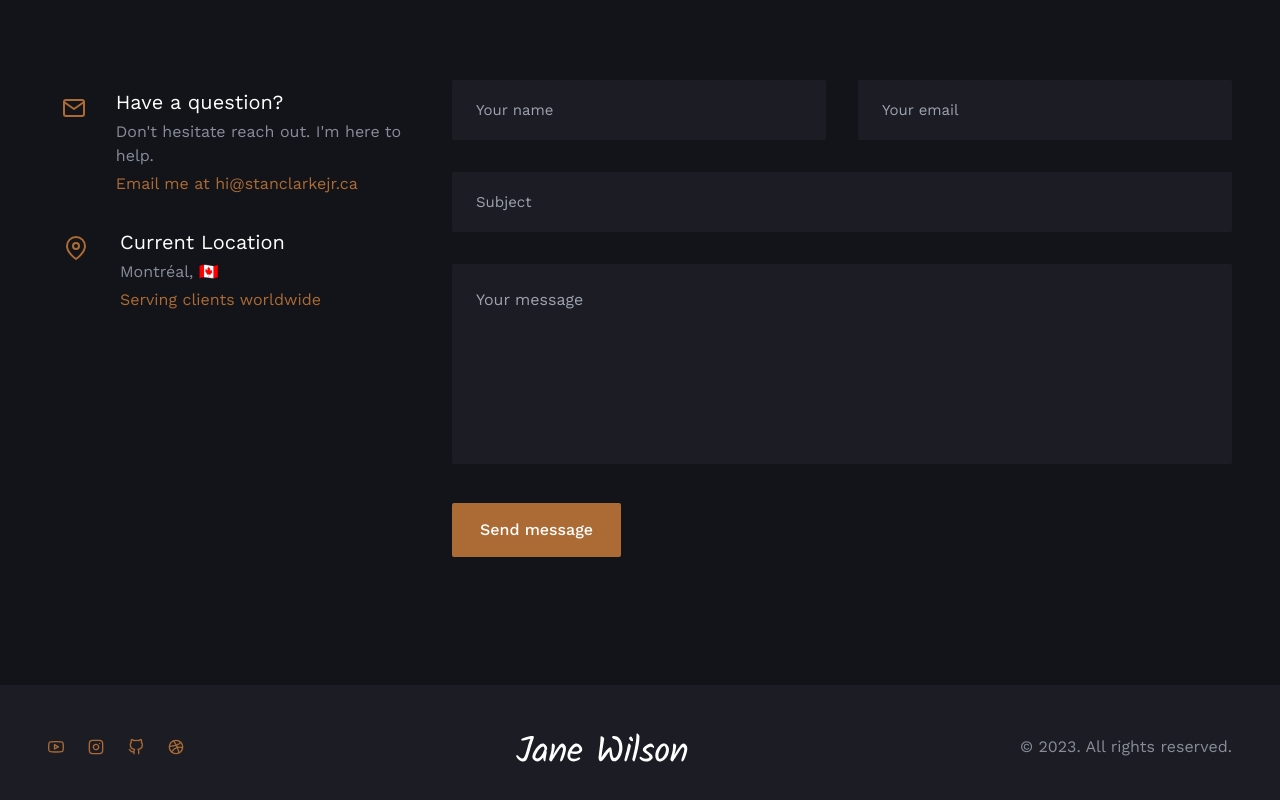
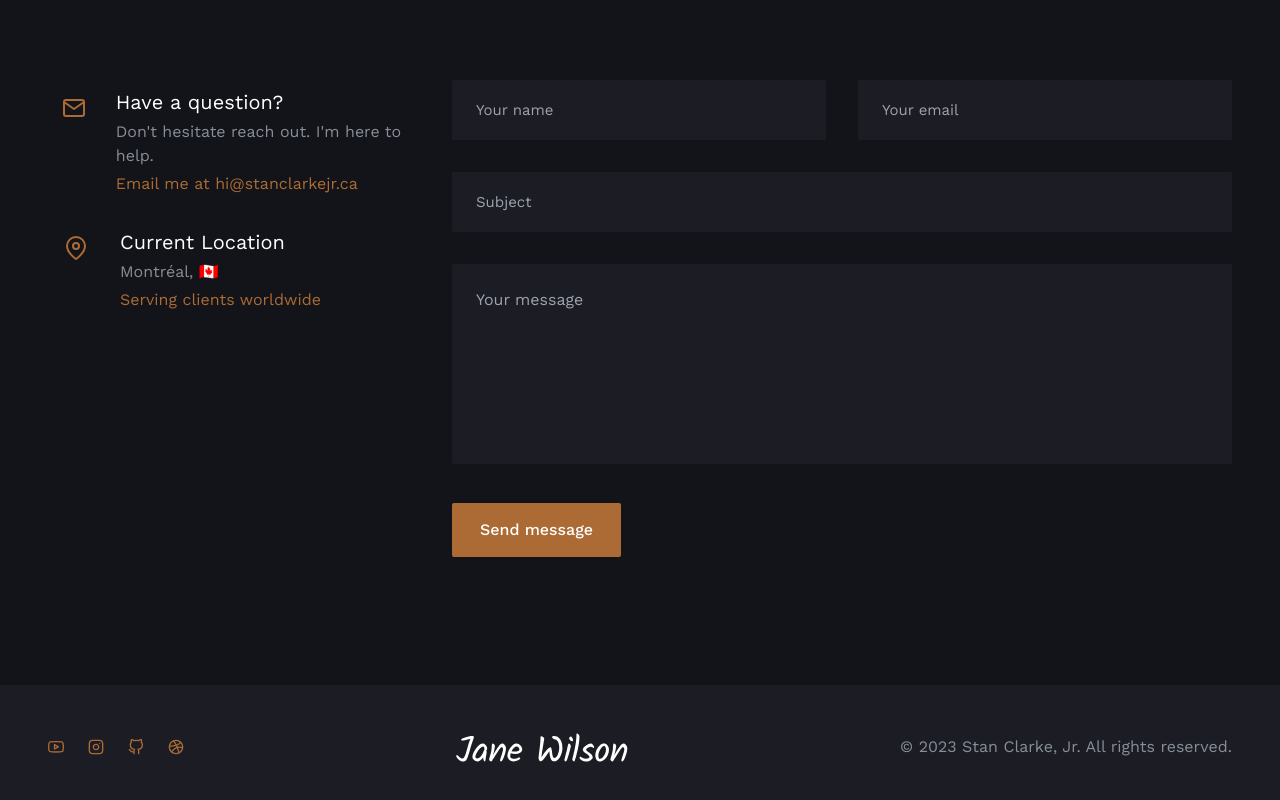
Before and after one commit to stanclarke-jr/portfolio-website, a React (Create React App) app: page / in a window 1280 px wide. Shown: the part 5037-5837 px from the top of the page. Built offline with nearby package versions, Linux system fonts and the light colour scheme; a web font is replaced by a local one.

Commit message:
chore: Update copyright

```diff
--- a/src/components/Copyright.js
+++ b/src/components/Copyright.js
@@ -4,7 +4,8 @@
       <div>
         <div>
           <p className="text-center text-base">
-            &copy; {new Date().getFullYear()}. All rights reserved.
+            &copy; {new Date().getFullYear()} Stan Clarke, Jr. All rights
+            reserved.
           </p>
         </div>
       </div>
```
